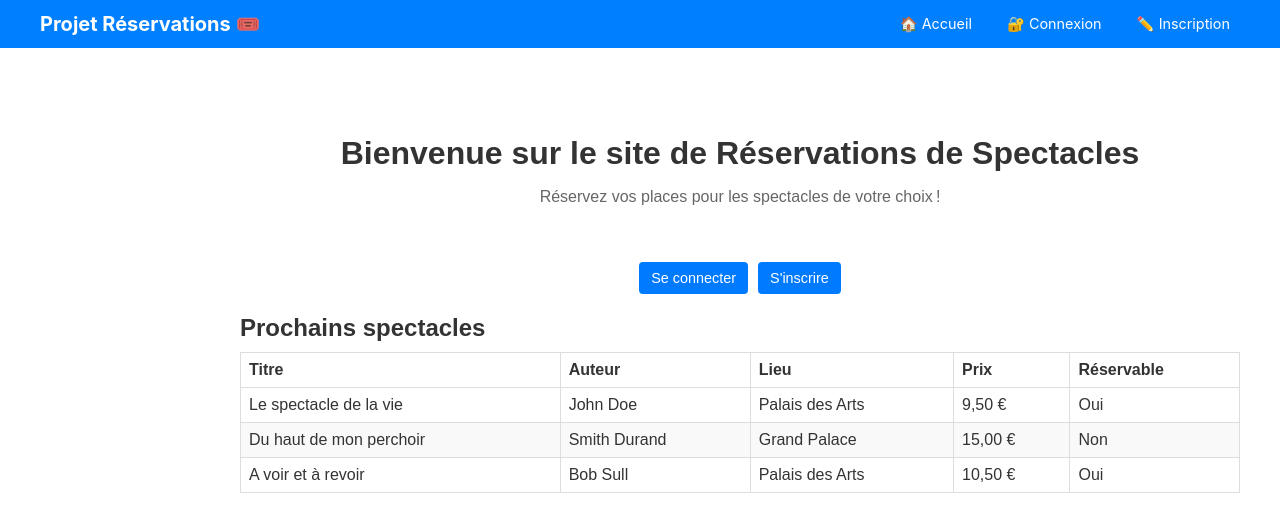
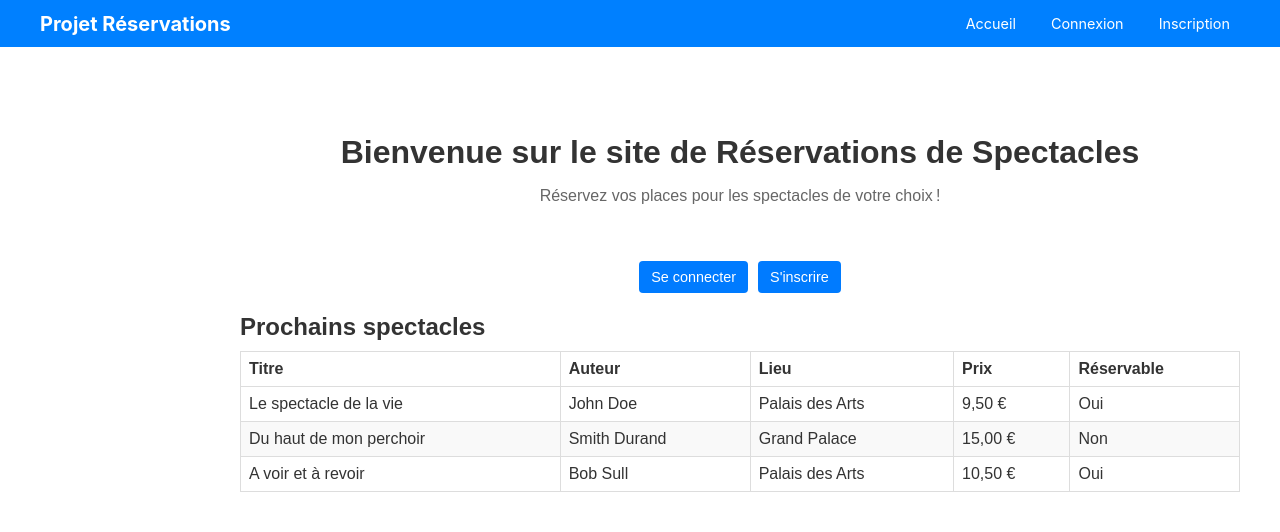
Before and after one commit to marwane-alhaddaoui/reservationsDjango-groupe, a React (Create React App) app in the folder frontend/: page / in a window 1280 px wide. Shown: the top 532 px of the page. Built offline with nearby package versions, Linux system fonts and the light colour scheme; no server answers.

Commit message:
minimaliz css

```diff
--- a/frontend/src/components/Navbar.jsx
+++ b/frontend/src/components/Navbar.jsx
@@ -16,12 +16,12 @@ export default function Navbar() {
   return (
     <nav className="navbar">
       <div className="navbar-container">
-        <h2>Projet Réservations 🎟️ </h2>
+        <h2>Projet Réservations </h2>
         <ul className="navbar-menu">
           {/* Lien Accueil toujours visible */}
           <li>
             <Link to="/" className="navbar-links">
-              🏠 Accueil
+               Accueil
             </Link>
           </li>
 
@@ -30,12 +30,12 @@ export default function Navbar() {
             <>
               <li>
                 <Link to="/login" className="navbar-links">
-                  🔐 Connexion
+                   Connexion
                 </Link>
               </li>
               <li>
                 <Link to="/register" className="navbar-links">
-                  ✏️ Inscription
+                  Inscription
                 </Link>
               </li>
             </>
@@ -60,7 +60,7 @@ export default function Navbar() {
                     padding: 0
                   }}
                 >
-                  🚪 Déconnexion
+                   Déconnexion
                 </button>
               </li>
             </>
```
